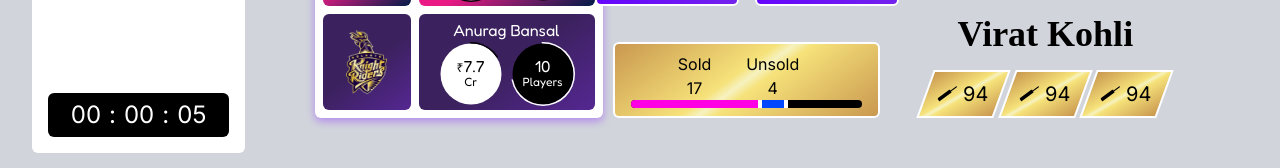
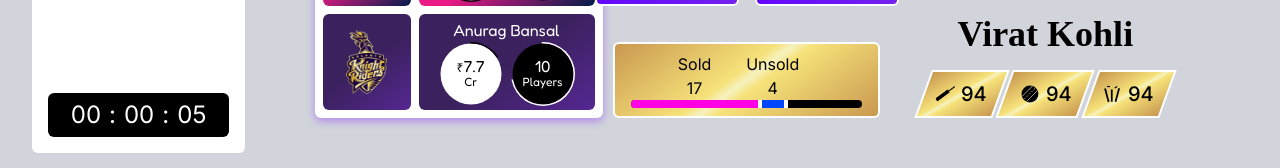
Before and after one commit to arsh-deep-0/AuctionHero, a Next.js app in the folder client/: page /auctionRoom/auction in a window 1280 px wide. Shown: the part 615-783 px from the top of the page. Built offline with nearby package versions, Linux system fonts and the light colour scheme; a web font is replaced by a local one.

Commit message:
stats image changes

```diff
--- a/client/app/components/auctionRoom/auction/PlayerStatsSection/StatSection.jsx
+++ b/client/app/components/auctionRoom/auction/PlayerStatsSection/StatSection.jsx
@@ -9,15 +9,15 @@
       <div className="flex gap-1">
             <div className="flex bg-golden px-3 py-2 gap-2 -skew-x-[20deg] items-center align-middle border-2 border-solid border-white">
                   <img className="w-4" src="/resources/images/Group 268.svg" alt="" />
-                  <p className="text-xl skew-x-[20deg]">94</p>
+                  <p className="text-xl skew-x-[20deg] font-medium">94</p>
+            </div>
+            <div className="flex bg-golden px-3 py-2 gap-1 -skew-x-[20deg] border-2 border-solid border-white">
+                  <img className="w-6 skew-x-[20deg]" src="/resources/images/Group 295.svg" alt="" />
+                  <p className="text-xl skew-x-[20deg] font-medium">94</p>
             </div>
             <div className="flex bg-golden px-3 py-2 gap-2 -skew-x-[20deg] border-2 border-solid border-white">
-                  <img className="w-4" src="/resources/images/Group 268.svg" alt="" />
-                  <p className="text-xl skew-x-[20deg]">94</p>
-            </div>
-            <div className="flex bg-golden px-3 py-2 gap-2 -skew-x-[20deg] border-2 border-solid border-white">
-                  <img className="w-4" src="/resources/images/Group 268.svg" alt="" />
-                  <p className="text-xl skew-x-[20deg]">94</p>
+                  <img className="w-4 skew-x-[20deg]" src="/resources/images/Group 273.svg" alt="" />
+                  <p className="text-xl skew-x-[20deg] font-medium">94</p>
             </div>
       </div>
     </div>
```
